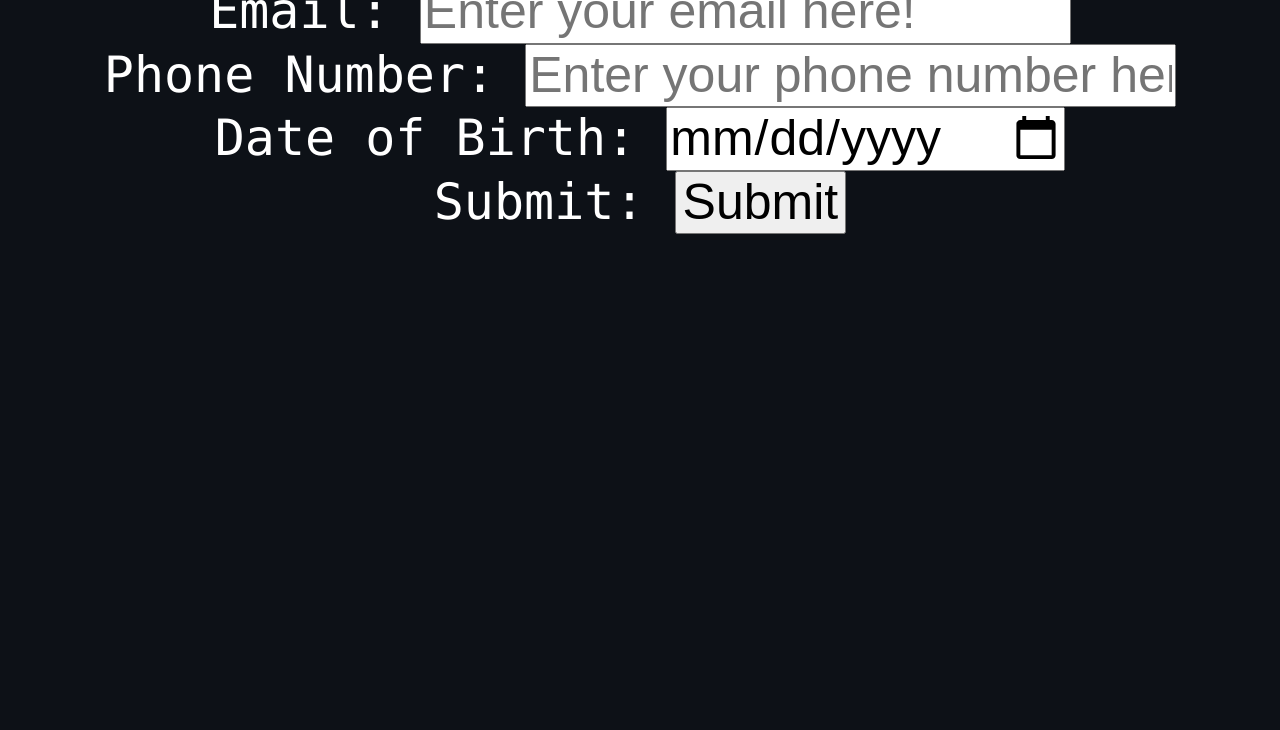
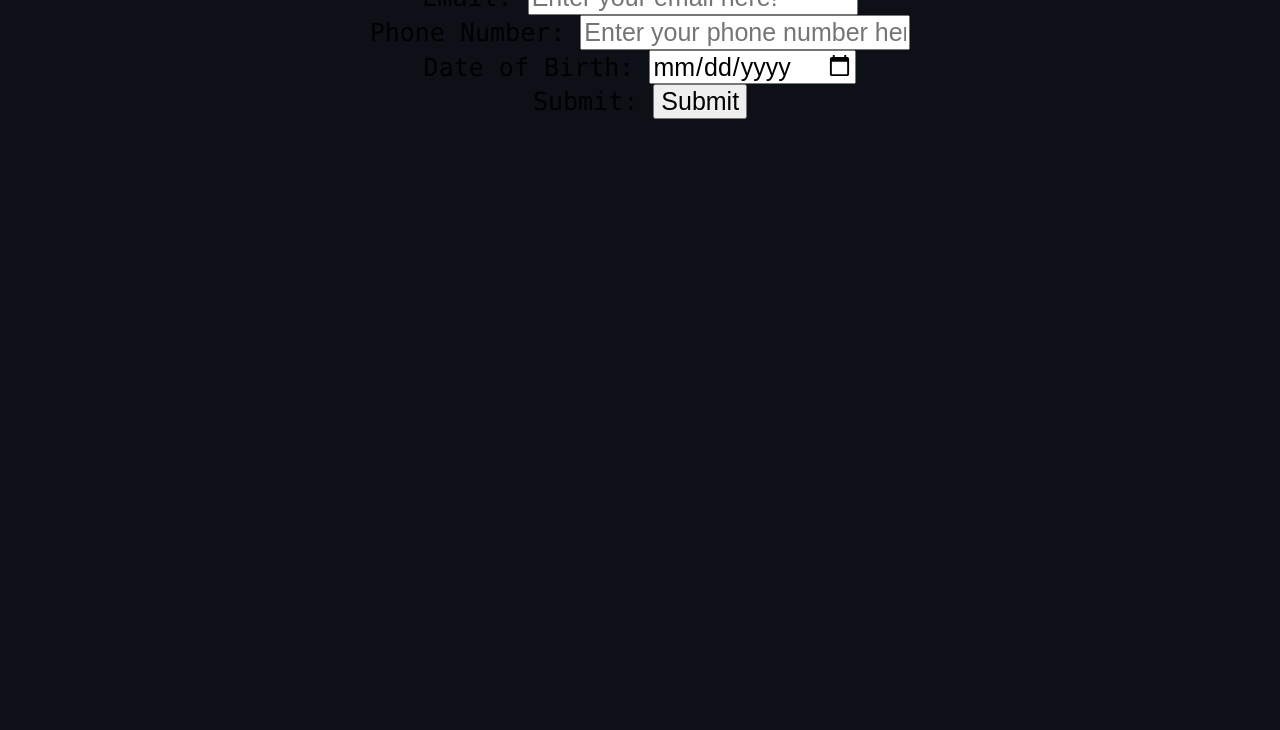
Before and after one commit to Bryan-Ruan-ITM362/Lab2, a plain HTML site: page index.html in a window 1280 px wide. Shown: the part 70-800 px from the top of the page. Drawn offline with Linux system fonts and the light colour scheme.

Commit message:
Update screen.css

```diff
--- a/css/screen.css
+++ b/css/screen.css
@@ -2,19 +2,11 @@ body{
   background-color: #0d1117;
   text-align: center;
   font-family: "Lucida Console", "New Roman", monospace;
+    font-size: 25px;
+
 }
 
 h1{
-  font-size: 50px;
-  color:white;
-}
-
-label{
-  font-size: 50px;
-  color:white;
-}
-
-div{
   font-size: 50px;
   color:white;
 }
```
